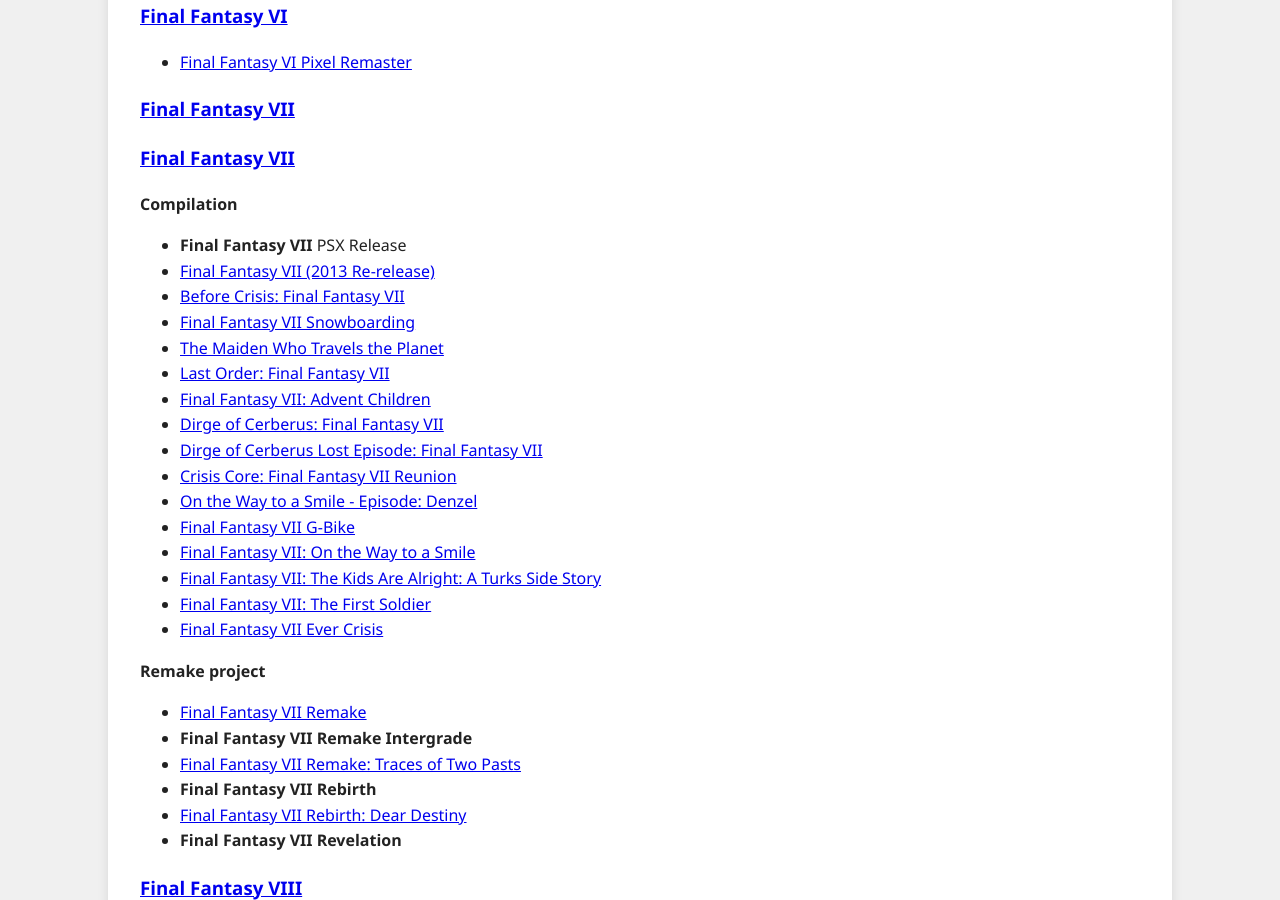
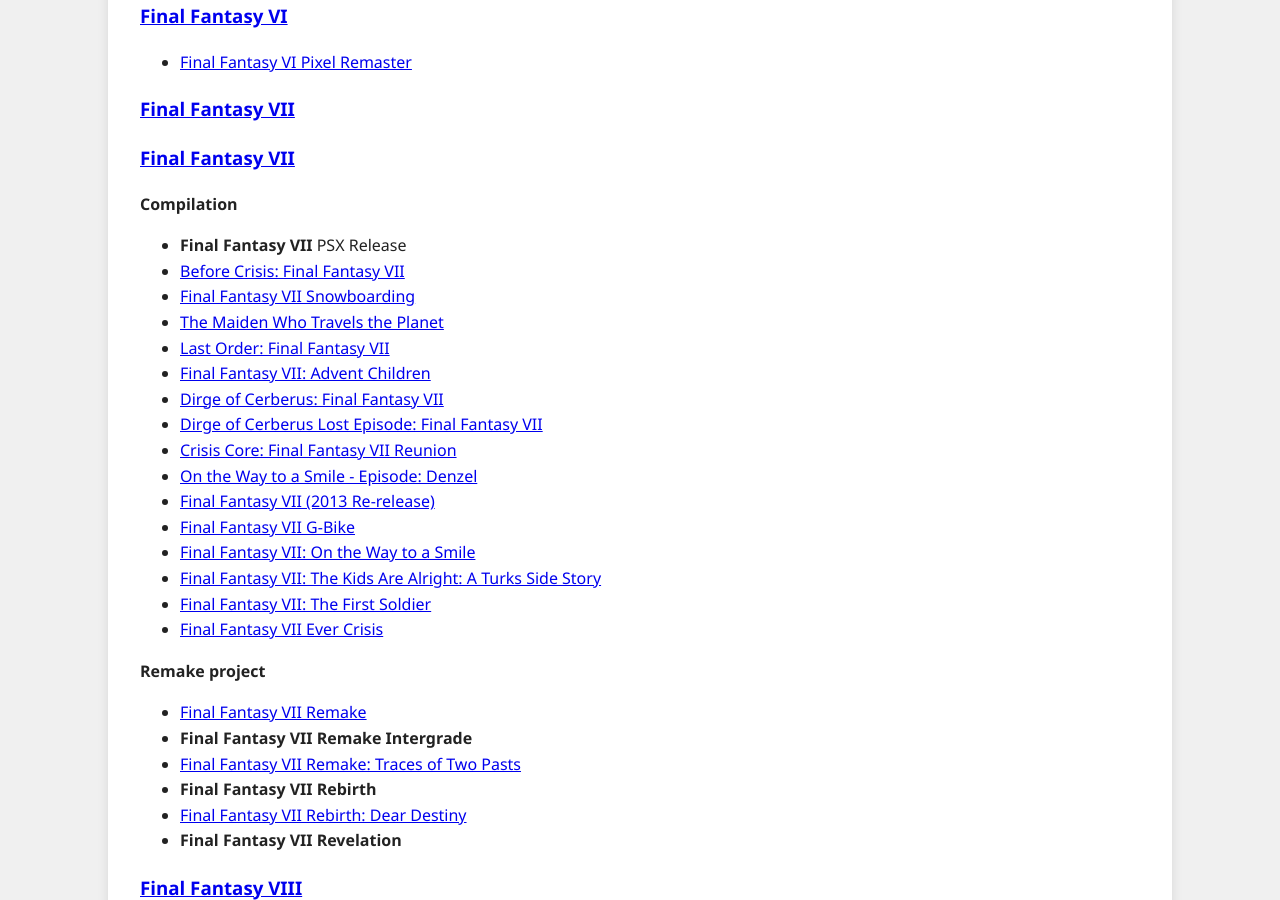
Before and after one commit to elizibar/elizibar.github.io, a Jekyll site: the page built from yearoffinalfantasy/index.md, in a window 1280 px wide and 900 px high, scrolled down 892 px. Built offline with Jekyll 4.4.1, drawn with Linux system fonts in a browser that asks for light colours; part of the change alters nothing that is shown.

```diff
--- a/yearoffinalfantasy/index.md
+++ b/yearoffinalfantasy/index.md
@@ -35,7 +35,6 @@ Playing through as much of the Final Fantasy catalog as possible - mainline, spi
 ### [Final Fantasy VII](/yearoffinalfantasy/ff7series/)
 **Compilation**
 - **Final Fantasy VII** PSX Release
-- [Final Fantasy VII (2013 Re-release)](/yearoffinalfantasy/ff72013/)
 - [Before Crisis: Final Fantasy VII](/yearoffinalfantasy/ff7bc/)
 - [Final Fantasy VII Snowboarding](/yearoffinalfantasy/ff7sb/)
 - [The Maiden Who Travels the Planet](/yearoffinalfantasy/ff7maiden/)
@@ -45,6 +44,7 @@ Playing through as much of the Final Fantasy catalog as possible - mainline, spi
 - [Dirge of Cerberus Lost Episode: Final Fantasy VII](/yearoffinalfantasy/ff7docle/)
 - [Crisis Core: Final Fantasy VII Reunion](/yearoffinalfantasy/ff7ccr/)
 - [On the Way to a Smile - Episode: Denzel](/yearoffinalfantasy/ff7denzel/)
+- [Final Fantasy VII (2013 Re-release)](/yearoffinalfantasy/ff72013/)
 - [Final Fantasy VII G-Bike](/yearoffinalfantasy/ff7gbike/)
 - [Final Fantasy VII: On the Way to a Smile](/yearoffinalfantasy/ff7smile/)
 - [Final Fantasy VII: The Kids Are Alright: A Turks Side Story](/yearoffinalfantasy/ff7turks/)
```
